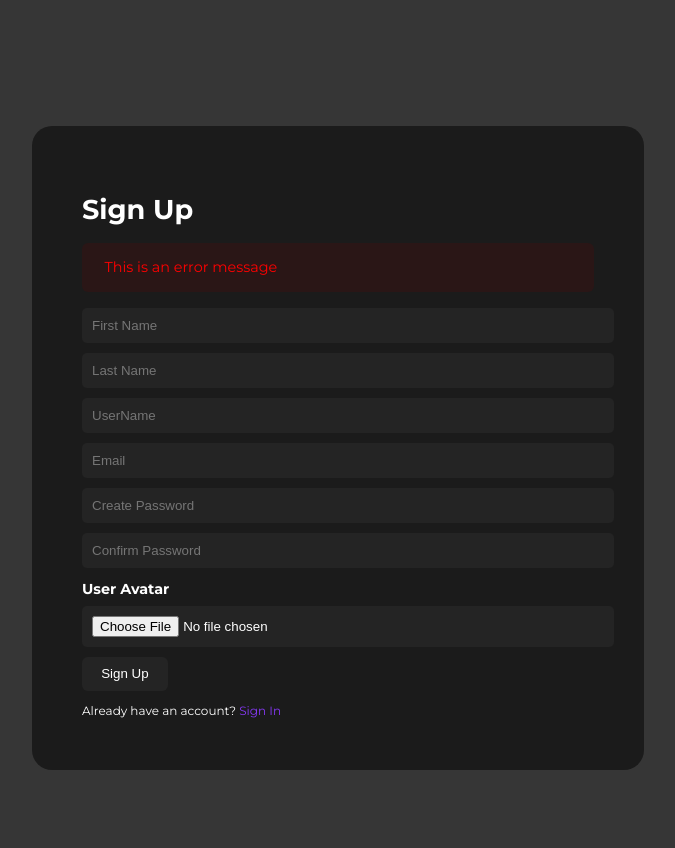
After one commit to Amenediel/Lawga-Blog, a PHP site: page /signup.html in a window 1280 px wide. The commit adds this page. Shown: the whole page, without its empty margins (302-977 px from the left). Run offline with PHP 8.4, Linux system fonts and the light colour scheme.

Commit message:
done on the register page

```diff
--- /dev/null
+++ b/signup.html
@@ -0,0 +1,48 @@
+
+<!DOCTYPE html>
+<html lang="en">
+  <head>
+    <meta charset="UTF-8" />
+    <meta http-equiv="X-UA-Compatible" content="IE=edge" />
+    <meta name="viewport" content="width=device-width, initial-scale=1.0" />
+    <title>Lawga Blog</title>
+    <link rel="stylesheet" href="./style.css" />
+    <link
+      rel="stylesheet"
+      href="https://unicons.iconscout.com/release/v4.0.8/css/line.css"
+    />
+    <link
+      href="https://fonts.googleapis.com/css2?family=Montserrat:wght@300;400;500;600;700;800&display=swap"
+      rel="stylesheet"
+    />
+  </head>
+  <body>
+
+    <section class="form_section">
+
+        <div class="container form_section-container">
+            <h2>Sign Up</h2>
+            <div class="alert_message error">
+                <p>This is an error message</p>
+            </div>
+            <form action="">
+                <input type="text" placeholder="First Name">
+                <input type="text" placeholder="Last Name">
+                <input type="text" placeholder="UserName">
+                <input type="text" placeholder="Email">
+                <input type="text" placeholder="Create Password">
+                <input type="text" placeholder="Confirm Password">
+                <div class="form_control">
+                    <label for="avatar">User Avatar</label>
+                    <input type="file" id="avatar">
+                </div>
+                <button type="submit" class="btn">Sign Up</button>
+                <small>Already have an account? <a href="signin.html">Sign In</a></small>
+            </form>
+        </div>
+
+    </section>
+
+
+  </body>
+  </html>
--- a/style.css
+++ b/style.css
@@ -389,6 +389,137 @@ footer{
     place-items: center;
 }
 
+/*==================================Form============================================================*/
+/*
+.form_section{
+    display: grid;
+    place-items: center;
+    height: 100vh;
+}
+
+.form_section-container{
+    width: var(--form-width);
+    background: red;
+
+}
+
+.alert_message{
+
+    padding: 0.8rem 1.4rem;
+    margin-bottom: 1rem;
+    border-radius: 6px;
+}
+.alert_message.error{
+    background: rgba(100,0,0,0.2);
+    color: red;
+}
+.alert_message.success{
+    background: rgba(0, 100, 0, 0.2);
+    color: greenyellow;
+}
+
+form{
+    display: flex;
+    flex-direction: column;
+    gap: 1rem;
+
+}
+
+.form_control{
+    display: block;
+    flex-direction: column;
+
+
+   }
+
+input,textarea,select{
+    padding: 0.8rem 1.4rem;
+    background-color: var(--color-dark1);
+    outline: green;
+
+} */
+
+
+
+
+  .form_section {
+
+    height: 100vh;
+    display: grid;
+    place-items: center;
+  }
+
+  .form_section-container{
+    width: var(--form-width);
+    background: var(--color-dark2);
+    padding: 50px;
+    border-radius: 20px;
+
+}
+
+  .alert_message{
+
+    padding: 0.8rem 1.4rem;
+    margin-bottom: 1rem;
+    border-radius: 6px;
+}
+.alert_message.error{
+    background: rgba(100,0,0,0.2);
+    color: red;
+}
+.alert_message.success{
+    background: rgba(0, 100, 0, 0.2);
+    color: greenyellow;
+}
+
+
+  /* Input Styles */
+ form input {
+    display: block;
+    width: 100%;
+    padding: 10px;
+    background: var(--color-dark3);
+    margin-bottom: 10px;
+    resize: none;
+    color: white;
+
+    border-radius: 5px;
+  }
+
+  /* File Input Styles */
+  .form_control {
+    margin-bottom: 10px;
+  }
+
+  label {
+    display: block;
+    margin-bottom: 5px;
+    font-weight: bold;
+  }
+
+  /* Button Styles */
+
+
+  button[type="submit"]:hover {
+    background-color: #555;
+  }
+
+  /* Small Text Styles */
+  .form_section small {
+    display: block;
+    margin-top: 10px;
+
+  }
+  .form_section small a{
+    color:var(--color-1)
+  }
+
+
+
+  .form_section small a:hover {
+    text-decoration: underline;
+  }
+
 /*tablet*/
 @media screen and (max-width: 1024px) {
     .container{
@@ -566,4 +697,5 @@ footer{
 
 
 
+
 }
```
